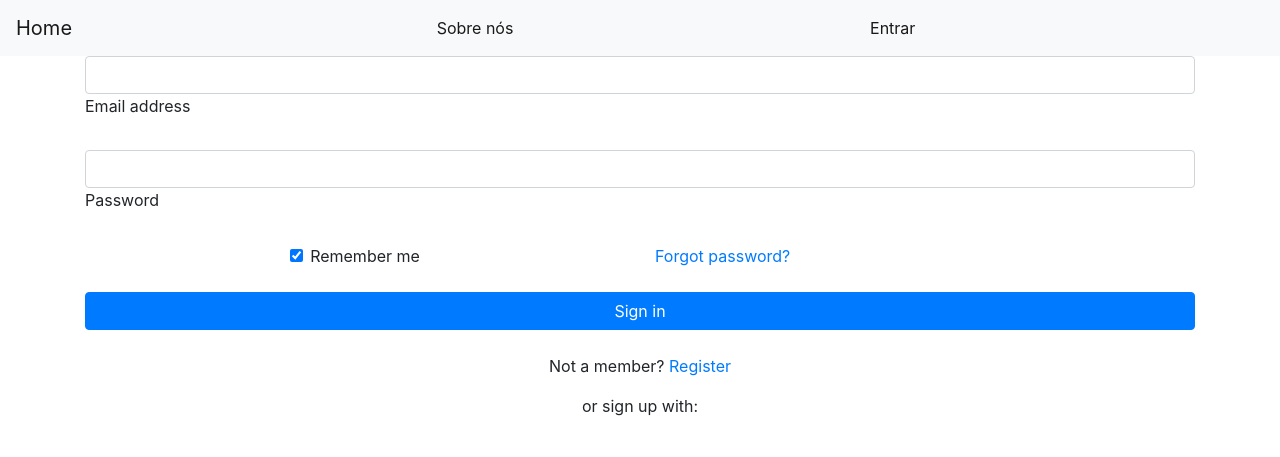
After one commit to Lucas-WF/Atelier-bolos, a Flask app: page /login in a window 1280 px wide. The commit adds this page. Shown: the top 457 px of the page. Run offline with Flask 2, Linux system fonts and the light colour scheme; some libraries are stand-ins or nearby versions.

Commit message:
Add login, about and modify homepage

```diff
--- a/client/main.py
+++ b/client/main.py
@@ -3,9 +3,17 @@ from flask import render_template
 
 app = Flask(__name__)
 
-@app.route('/')
-def main_page():
+@app.route("/")
+def index():
     return render_template("index.html")
+
+@app.route("/about")
+def about():
+    return render_template("about.html")
+
+@app.route("/login")
+def login():
+    return render_template("login.html")
 
 if __name__ == "__main__":
     app.run(debug=True)
--- a/client/templates/base.html
+++ b/client/templates/base.html
@@ -1,25 +1,38 @@
 <!doctype html>
 <html lang="pt">
+
 <head>
-    <!-- Required meta tags -->
   <meta charset="utf-8">
   <meta name="viewport" content="width=device-width, initial-scale=1, shrink-to-fit=no">
+  <link rel="stylesheet" href="https://stackpath.bootstrapcdn.com/bootstrap/4.3.1/css/bootstrap.min.css"
+    integrity="sha384-ggOyR0iXCbMQv3Xipma34MD+dH/1fQ784/j6cY/iJTQUOhcWr7x9JvoRxT2MZw1T" crossorigin="anonymous">
+  <title>{% block title %}Base{% endblock %}</title>
+</head>
 
-    <!-- Bootstrap CSS -->
-    <link rel="stylesheet" href="https://stackpath.bootstrapcdn.com/bootstrap/4.3.1/css/bootstrap.min.css" integrity="sha384-ggOyR0iXCbMQv3Xipma34MD+dH/1fQ784/j6cY/iJTQUOhcWr7x9JvoRxT2MZw1T" crossorigin="anonymous">
-
-    <title>{% block title %} {% endblock %}</title>
-  </head>
 <body>
   <nav class="navbar navbar-expand-md navbar-light bg-light">
-        <a class="navbar-brand" href="{{ url_for('index')}}">FlaskBlog</a>
-        <button class="navbar-toggler" type="button" data-toggle="collapse" data-target="#navbarNav" aria-controls="navbarNav" aria-expanded="false" aria-label="Toggle navigation">
+
+    <button class="navbar-toggler" type="button" data-toggle="collapse" data-target="#navbarNav"
+      aria-controls="navbarNav" aria-expanded="false" aria-label="Toggle navigation">
       <span class="navbar-toggler-icon"></span>
     </button>
+
+    <div class="collapse navbar-collapse" id="navbarBrand">
+      <a class="navbar-brand" href="{{ url_for('index')}}">Home</a>
+    </div>
+
       <div class="collapse navbar-collapse" id="navbarNav">
         <ul class="navbar-nav">
           <li class="nav-item active">
-                <a class="nav-link" href="#">About</a>
+            <a class="nav-link" href="{{ url_for('about')}}">Sobre nós</a>
+          </li>
+        </ul>
+      </div>
+
+      <div class="collapse navbar-collapse" id="navbarNav">
+        <ul class="navbar-nav">
+          <li class="nav-item active">
+            <a class="nav-link" href="{{ url_for('login')}}">Entrar</a>
           </li>
         </ul>
       </div>
@@ -28,10 +41,9 @@
     {% block content %} {% endblock %}
   </div>
 
-    <!-- Optional JavaScript -->
-    <!-- jQuery first, then Popper.js, then Bootstrap JS -->
-    <script src="https://code.jquery.com/jquery-3.3.1.slim.min.js" integrity="sha384-q8i/X+965DzO0rT7abK41JStQIAqVgRVzpbzo5smXKp4YfRvH+8abtTE1Pi6jizo" crossorigin="anonymous"></script>
-    <script src="https://cdnjs.cloudflare.com/ajax/libs/popper.js/1.14.7/umd/popper.min.js" integrity="sha384-UO2eT0CpHqdSJQ6hJty5KVphtPhzWj9WO1clHTMGa3JDZwrnQq4sF86dIHNDz0W1" crossorigin="anonymous"></script>
-    <script src="https://stackpath.bootstrapcdn.com/bootstrap/4.3.1/js/bootstrap.min.js" integrity="sha384-JjSmVgyd0p3pXB1rRibZUAYoIIy6OrQ6VrjIEaFf/nJGzIxFDsf4x0xIM+B07jRM" crossorigin="anonymous"></script>
+  <script src="https://stackpath.bootstrapcdn.com/bootstrap/4.3.1/js/bootstrap.min.js"
+    integrity="sha384-JjSmVgyd0p3pXB1rRibZUAYoIIy6OrQ6VrjIEaFf/nJGzIxFDsf4x0xIM+B07jRM"
+    crossorigin="anonymous"></script>
 </body>
+
 </html>
--- /dev/null
+++ b/client/templates/login.html
@@ -0,0 +1,75 @@
+{% extends "base.html" %}
+{% block title %}Ateliê de Bolos{% endblock %}
+{% block head %}
+{{ super() }}
+{% endblock %}
+
+<body>
+    {% block content %}
+        <form>
+            <!-- Email input -->
+            <div class="form-outline mb-4">
+                <input type="email" id="form2Example1" class="form-control" />
+                <label class="form-label" for="form2Example1">Email address</label>
+            </div>
+
+            <!-- Password input -->
+            <div class="form-outline mb-4">
+                <input type="password" id="form2Example2" class="form-control" />
+                <label class="form-label" for="form2Example2">Password</label>
+            </div>
+
+            <!-- 2 column grid layout for inline styling -->
+            <div class="row mb-4">
+                <div class="col d-flex justify-content-center">
+                    <!-- Checkbox -->
+                    <div class="form-check">
+                        <input class="form-check-input" type="checkbox" value="" id="form2Example31" checked />
+                        <label class="form-check-label" for="form2Example31"> Remember me </label>
+                    </div>
+                </div>
+
+                <div class="col">
+                    <!-- Simple link -->
+                    <a href="#!">Forgot password?</a>
+                </div>
+            </div>
+
+            <!-- Submit button -->
+            <button type="button" class="btn btn-primary btn-block mb-4">Sign in</button>
+
+            <!-- Register buttons -->
+            <div class="text-center">
+                <p>Not a member? <a href="#!">Register</a></p>
+                <p>or sign up with:</p>
+                <button type="button" class="btn btn-link btn-floating mx-1">
+                    <i class="fab fa-facebook-f"></i>
+                </button>
+
+                <button type="button" class="btn btn-link btn-floating mx-1">
+                    <i class="fab fa-google"></i>
+                </button>
+
+                <button type="button" class="btn btn-link btn-floating mx-1">
+                    <i class="fab fa-twitter"></i>
+                </button>
+
+                <button type="button" class="btn btn-link btn-floating mx-1">
+                    <i class="fab fa-github"></i>
+                </button>
+            </div>
+        </form>
+    {% endblock %}
+    <script src="https://code.jquery.com/jquery-3.3.1.slim.min.js"
+        integrity="sha384-q8i/X+965DzO0rT7abK41JStQIAqVgRVzpbzo5smXKp4YfRvH+8abtTE1Pi6jizo"
+        crossorigin="anonymous"></script>
+    <script src="https://cdnjs.cloudflare.com/ajax/libs/popper.js/1.14.7/umd/popper.min.js"
+        integrity="sha384-UO2eT0CpHqdSJQ6hJty5KVphtPhzWj9WO1clHTMGa3JDZwrnQq4sF86dIHNDz0W1"
+        crossorigin="anonymous"></script>
+    <script src="https://stackpath.bootstrapcdn.com/bootstrap/4.3.1/js/bootstrap.min.js"
+        integrity="sha384-JjSmVgyd0p3pXB1rRibZUAYoIIy6OrQ6VrjIEaFf/nJGzIxFDsf4x0xIM+B07jRM"
+        crossorigin="anonymous"></script>
+</body>
+{% block footer %}
+{{ super() }}
+{% endblock %}
```
Also changed, not shown: client/templates/about.html (added, +35 -0 lines), client/templates/index.html (+11 -10 lines). Lines whose indentation alone changed are shown as unchanged.
